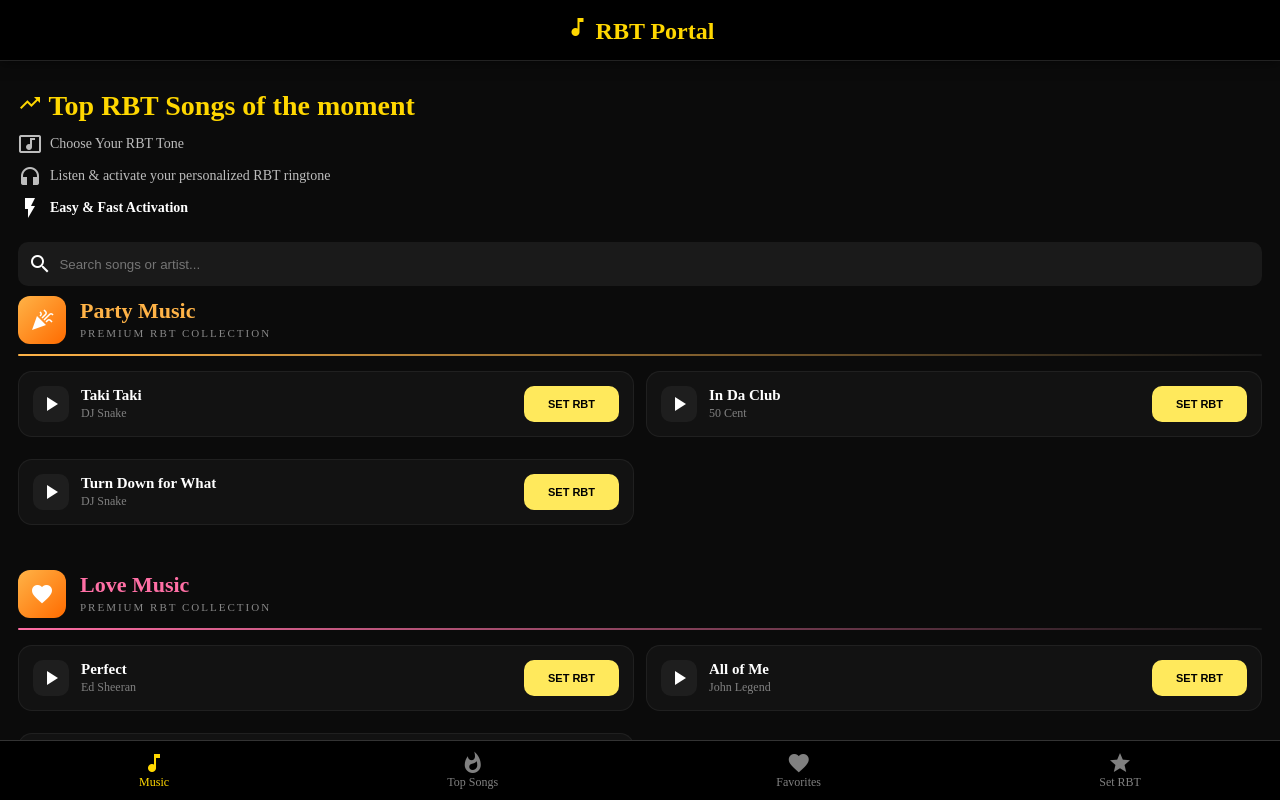
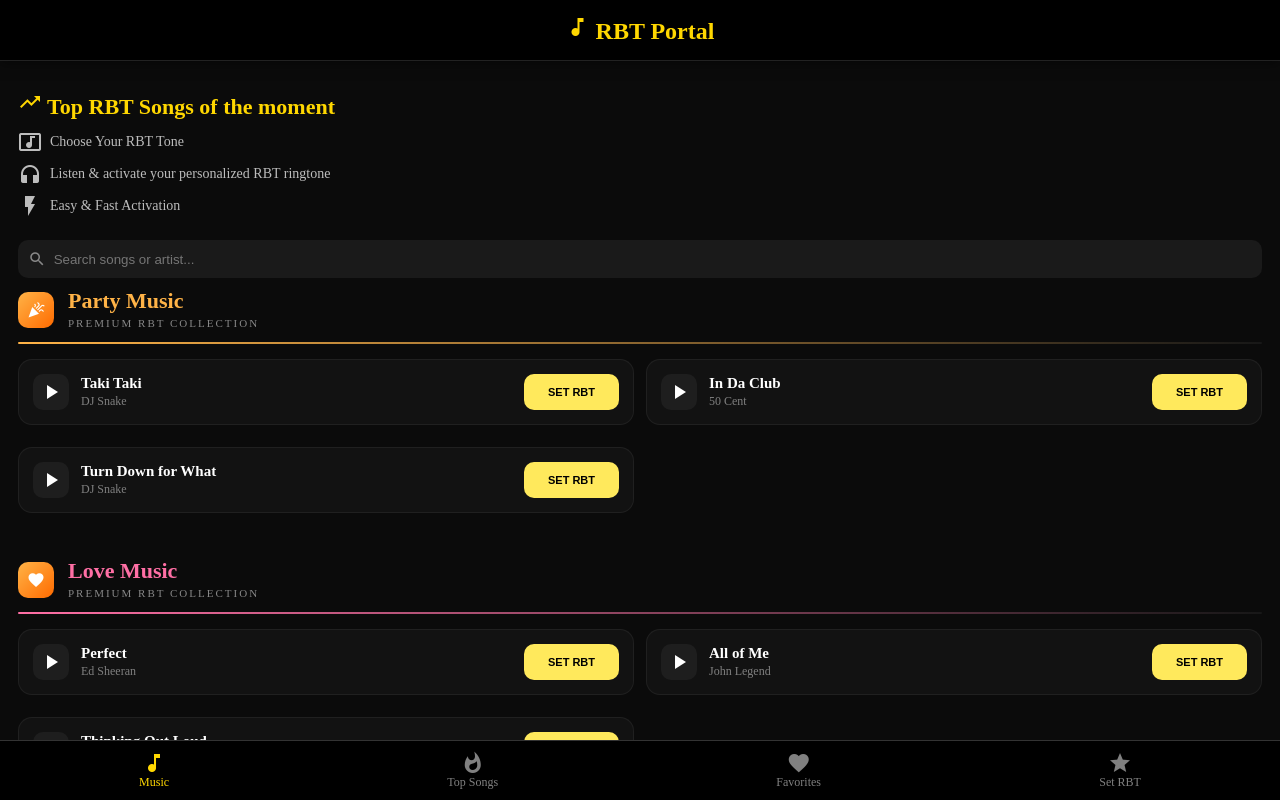
Before and after one commit to clickrtechnologies/rbt_portal, an Angular app: page /music in a window 1280 px wide. Built offline with nearby package versions, Linux system fonts and the light colour scheme.

Commit message:
Refined UI styling with icon resizing, heading adjustments and layout improvements

```diff
--- a/src/app/Features/music/music.component.scss
+++ b/src/app/Features/music/music.component.scss
@@ -106,21 +106,18 @@
 .header-text h2 {
   color: gold;
   margin-bottom: 10px;
-  font-size: 28px;
+  font-size: 22px;
 }
 
-.header-text p {
+.header-text p,
+.header-text .highlight {
   margin-bottom: 8px;
-  font-size: 14px;
-  color: #bdbdbd;
+  font-size: 14px;      /* same size for all 3 */
+  font-weight: 400;     /* same normal weight */
+  color: #bdbdbd;       /* same color */
   display: flex;
   align-items: center;
   gap: 8px;
-}
-
-.header-text .highlight {
-  color: #fff;
-  font-weight: bold;
 }
 
 /* SEARCH BAR */
@@ -131,6 +128,13 @@
   padding: 10px;
   border-radius: 10px;
   margin: 10px 0;
+}
+
+.search-bar mat-icon {
+  font-size: 18px;     /* pehle default 24px hota hai */
+  width: 18px;
+  height: 18px;
+  color: #888;         /* optional, thoda subtle */
 }
 
 .search-bar input {
@@ -261,10 +265,10 @@
   margin-bottom: 10px;
 }
 
-.category-icon {
-  width: 48px;
-  height: 48px;
-  border-radius: 12px;
+ .category-icon {
+  width: 36px;      /* pehle 48 */
+  height: 36px;     /* pehle 48 */
+  border-radius: 10px;
 
   display: flex;
   justify-content: center;
@@ -272,6 +276,14 @@
 
   background: linear-gradient(135deg, #ffb347, #ff6b00);
 }
+
+.category-icon mat-icon {
+  font-size: 18px;   /* default 24 tha */
+  width: 18px;
+  height: 18px;
+}
+
+
 
 .category-title {
   margin: 0;
--- a/src/styles.scss
+++ b/src/styles.scss
@@ -20,3 +20,22 @@
   min-height: 100vh;
   background: #000;
 }
+
+/* Chrome, Edge, Brave */
+
+::-webkit-scrollbar {
+  width: 8px;
+}
+
+::-webkit-scrollbar-track {
+  background: #000;     /* pure black background */
+}
+
+::-webkit-scrollbar-thumb {
+  background: #222;     /* dark gray handle */
+  border-radius: 10px;
+}
+
+::-webkit-scrollbar-thumb:hover {
+  background: #444;
+}
```
